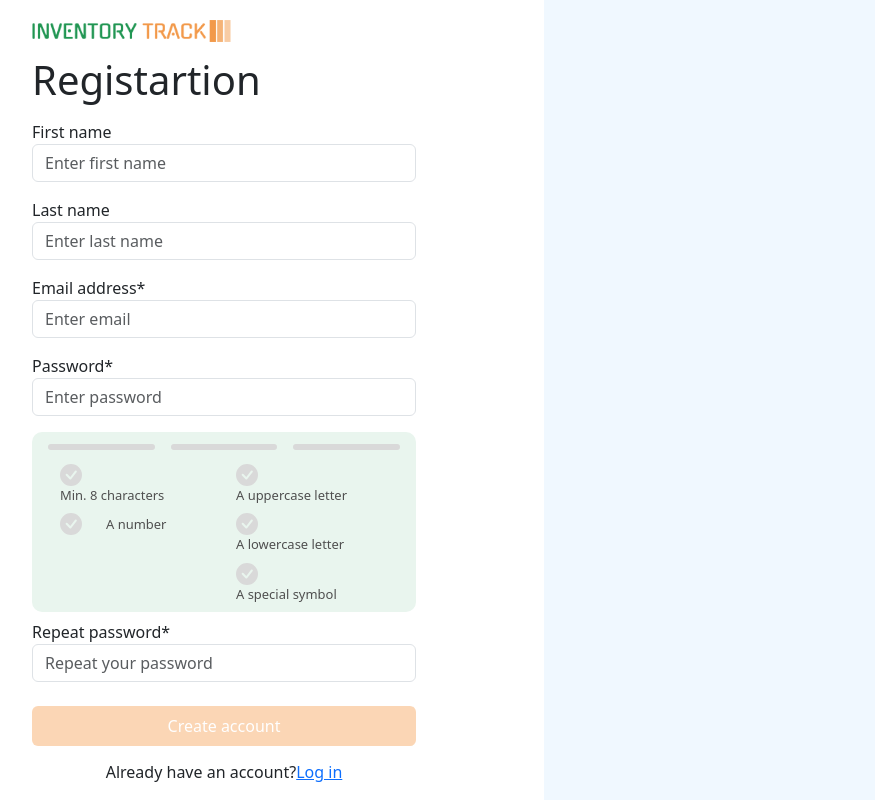
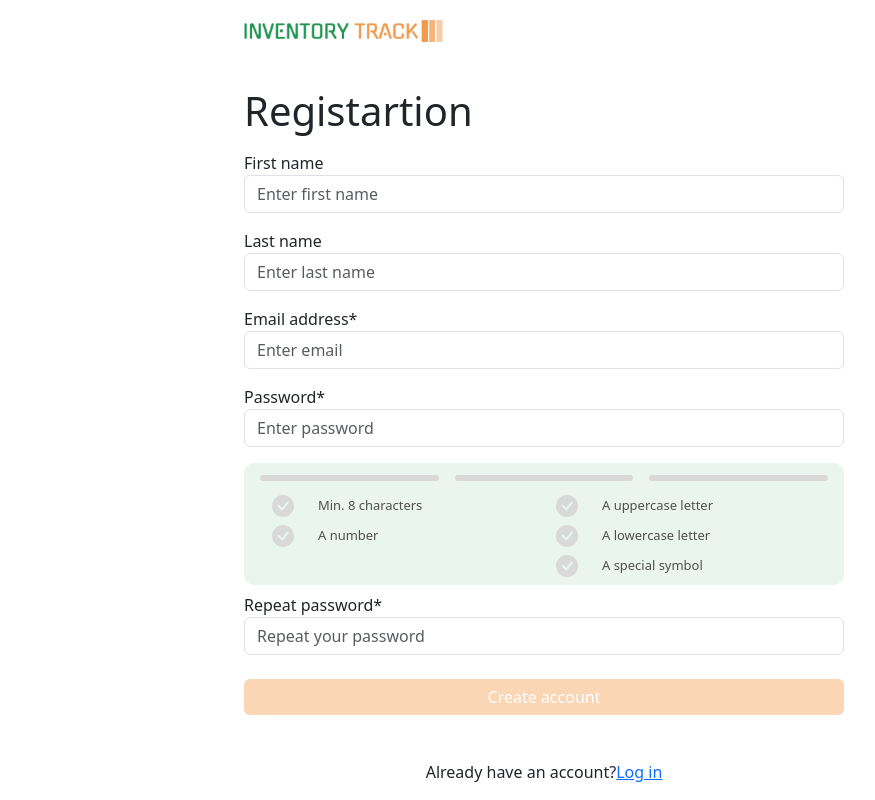
Before and after one commit to AnnaKachmasheva/inventory-system, a React (Create React App) app in the folder ui/: page /registration in a window 1280 px wide. Shown: the whole page, without its empty margins (96-971 px from the left). Built offline with nearby package versions, Linux system fonts and the light colour scheme.

Commit message:
add icon on btn

```diff
--- a/ui/src/App.scss
+++ b/ui/src/App.scss
@@ -63,7 +63,7 @@ html, body, div {
 
   .main-container {
     height: auto;
-    width: 50vw;
+    width: 100vw;
 
     @media (max-width: $mediaBp1Width) {
       width: 100vw;
@@ -77,7 +77,7 @@ html, body, div {
 
     form {
       top: 10vh;
-      width: 30vw;
+      width: 600px;
 
       @media (max-width: $mediaBp1Width) {
         width: 70vw;
@@ -251,16 +251,16 @@ html, body, div {
   }
 }
 
-button {
-  display: flex;
-  flex-direction: row;
+.base-btn {
+  display: inline-flex;
   align-items: center;
+  justify-content: center;
 
   height: 2.5em;
 
   .icon {
     width: auto;
-    margin-right: 10px;
+    margin: 0 10px;
   }
 
   span {
--- a/ui/src/pages/login-page/Login.js
+++ b/ui/src/pages/login-page/Login.js
@@ -168,9 +168,6 @@ function Login() {
                     </p>
                 </div>
             </div>
-
-            <div className={'image-form'}></div>
-
         </div>
     )
 }
--- a/ui/src/pages/registartion-page/SignUp.js
+++ b/ui/src/pages/registartion-page/SignUp.js
@@ -331,8 +331,6 @@ function SignUp() {
 
             </div>
 
-            <div className={'image-form'}></div>
-
         </div>
     )
 }
--- a/ui/src/pages/reset-password/ResetPassword.js
+++ b/ui/src/pages/reset-password/ResetPassword.js
@@ -3,6 +3,7 @@ import * as Yup from "yup";
 import {ErrorMessage, Field, Form, Formik} from "formik";
 import {Link, useNavigate} from "react-router-dom";
 import AuthHeader from "../../components/general/AuthHeader";
+import {AiOutlineArrowLeft, AiOutlineArrowRight} from "react-icons/ai";
 
 export default function ResetPassword() {
     const initialValues = {
@@ -63,13 +64,14 @@ export default function ResetPassword() {
 
                                 <button type={'submit'}
                                         disabled={!(dirty && isValid)}
-                                        className={'btn btn-primary'}>
+                                        className={'btn btn-primary base-btn'}>
                                     Send link
+                                    <AiOutlineArrowRight className={'icon'}/>
                                 </button>
 
-                                <button type={'submit'}
-                                        onClick={goBack}
-                                        className={'btn btn-outline-success'}>
+                                <button onClick={goBack}
+                                        className={'btn btn-outline-success base-btn'}>
+                                    <AiOutlineArrowLeft className={'icon'}/>
                                     Back
                                 </button>
 
@@ -87,8 +89,6 @@ export default function ResetPassword() {
 
             </div>
 
-            <div className={'image-form'}></div>
-
         </div>
     )
 }
```
